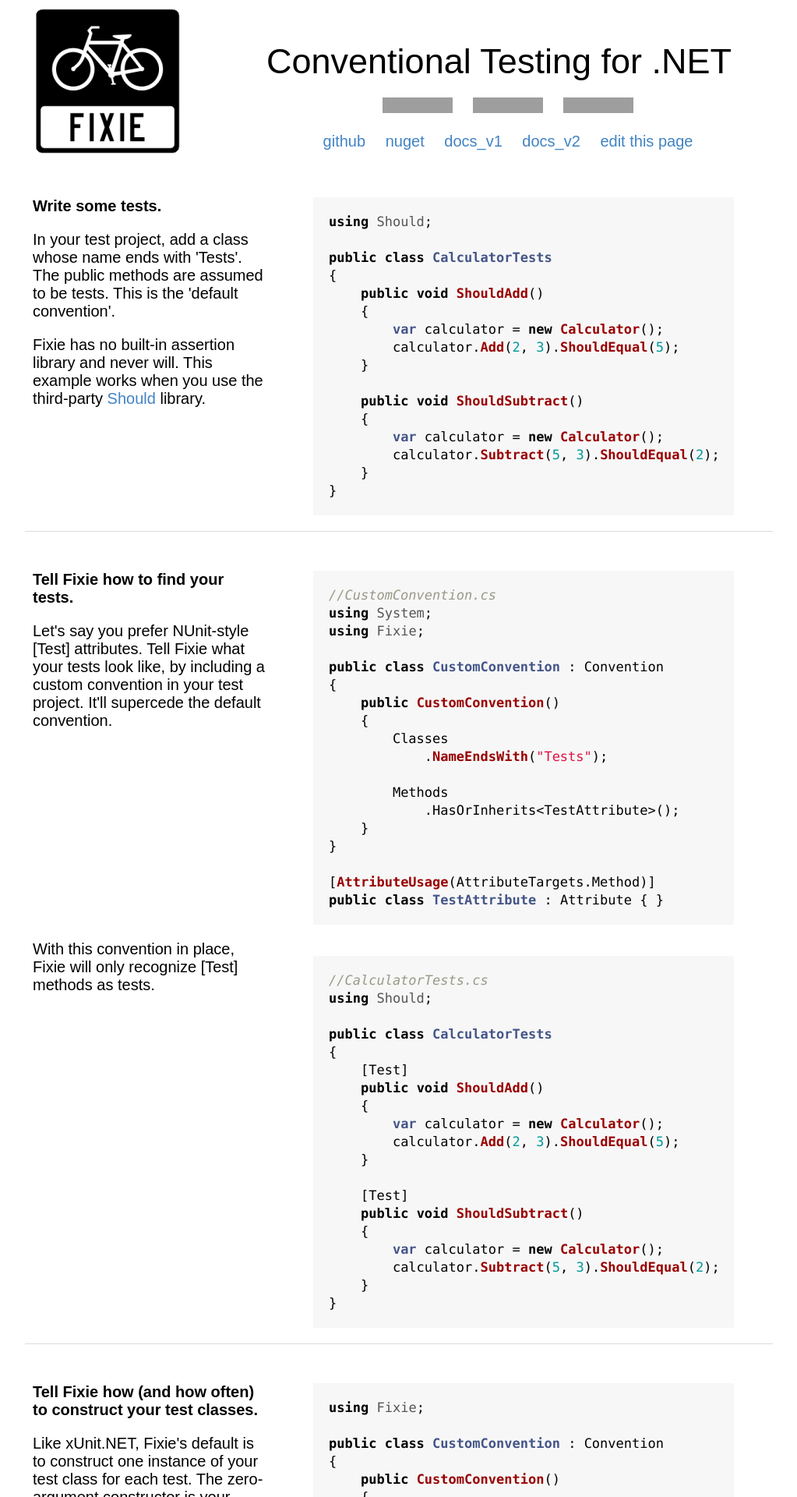
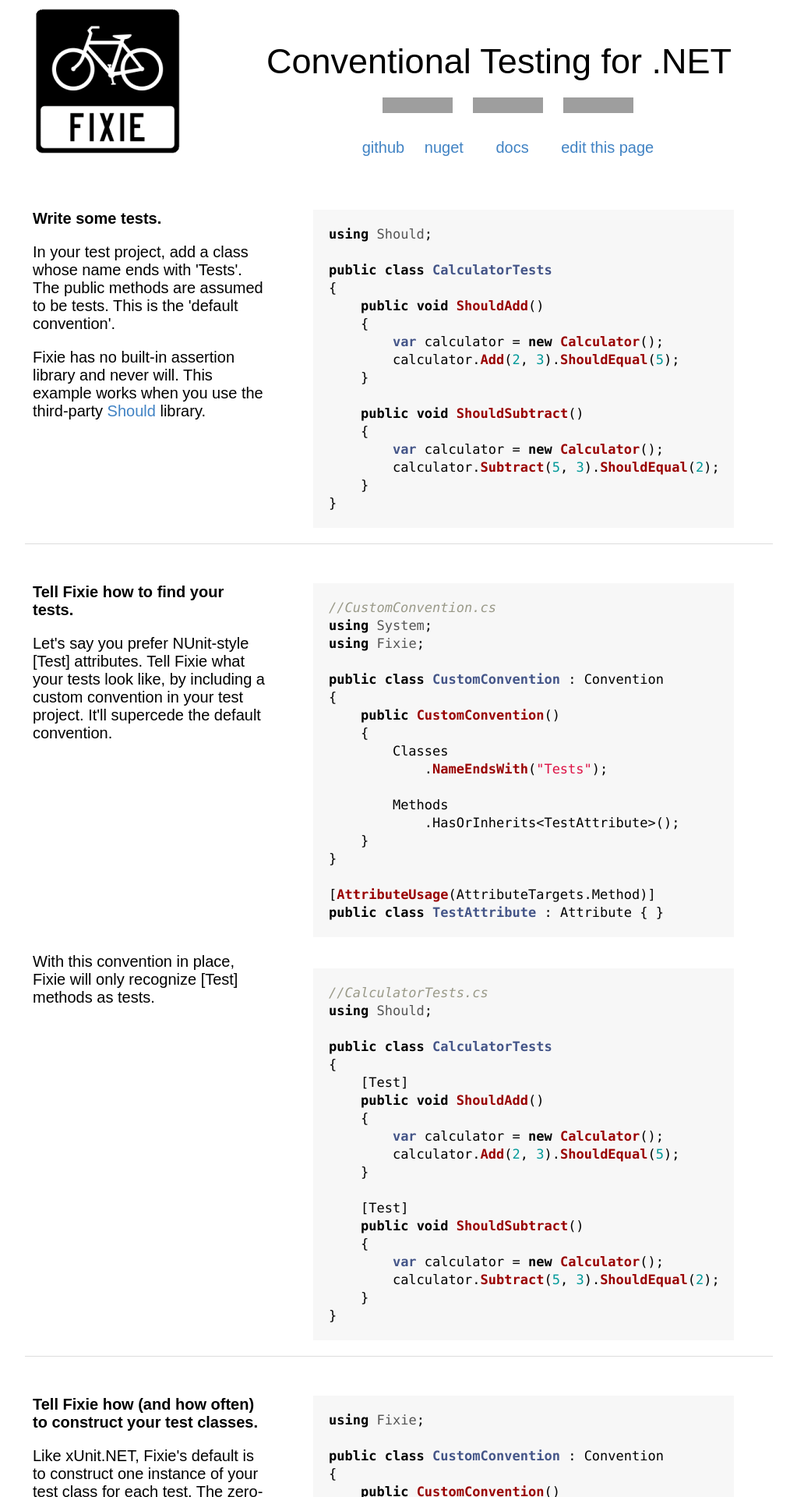
Before and after one commit to fixie/fixie.github.io, a Jekyll site: the page built from index.html, in a window 1280 px wide. Shown: the top 1920 px of the page at 78% size, without its empty margins (128-1151 px from the left). Built offline with Jekyll 4.4.1, drawn with Linux system fonts in a browser that asks for light colours; grey boxes are pictures that could not be loaded.

Commit message:
Turn docuementation nav links into a css dropdown

```diff
--- a/_layouts/default.html
+++ b/_layouts/default.html
@@ -34,8 +34,15 @@
           <ul id="navigation">
             <li><a href="https://github.com/fixie/fixie">github</a></li>
             <li><a href="http://www.nuget.org/packages/fixie">nuget</a></li>
-            <li><a href="{{ "/docs/1.0" | relative_url }}">docs_v1</a></li>
-            <li><a href="{{ "/docs/2.0" | relative_url }}">docs_v2</a></li>
+            <li>
+              <div class="dropdown">
+                <button>docs</button>
+                <ul class="dropdown-menu">
+                  <li><a href="{{ "/docs/1.0" | relative_url }}">1.0</a></li>
+                  <li><a href="{{ "/docs/2.0" | relative_url }}">2.0</a></li>
+                </ul>
+              </div>
+            </li>
             <li><a href="https://github.com/fixie/fixie.github.io/blob/master/{{ page.path }}" target="_blank">edit this page</a></li>
           </ul>
         </div>
--- a/stylesheets/base.css
+++ b/stylesheets/base.css
@@ -81,3 +81,40 @@
   color: #777;
   border-left: 4px solid #ddd;
 }
+
+.dropdown {
+  position: relative;
+  display: inline-block;
+}
+
+.dropdown .dropdown-menu {
+  position: absolute;
+  top: 100%;
+  display: none;
+  margin: 0;
+
+  list-style: none;
+  width: 100%;
+  padding: 0;
+}
+
+.dropdown:hover .dropdown-menu {
+  display: block;
+}
+
+/** Button Styles **/
+.dropdown button {
+  border: none;
+  background: none;
+  color: #4183c4;
+  margin: 0;
+  padding: 0.4em 0.8em;
+  font-size: 1em;
+}
+
+/** List Item Styles **/
+.dropdown a {
+  display: block;
+  padding: 0.2em 0.8em;
+  text-decoration: none;
+}
```
Also changed, not shown: _layouts/documentation.html (+9 -2 lines).
